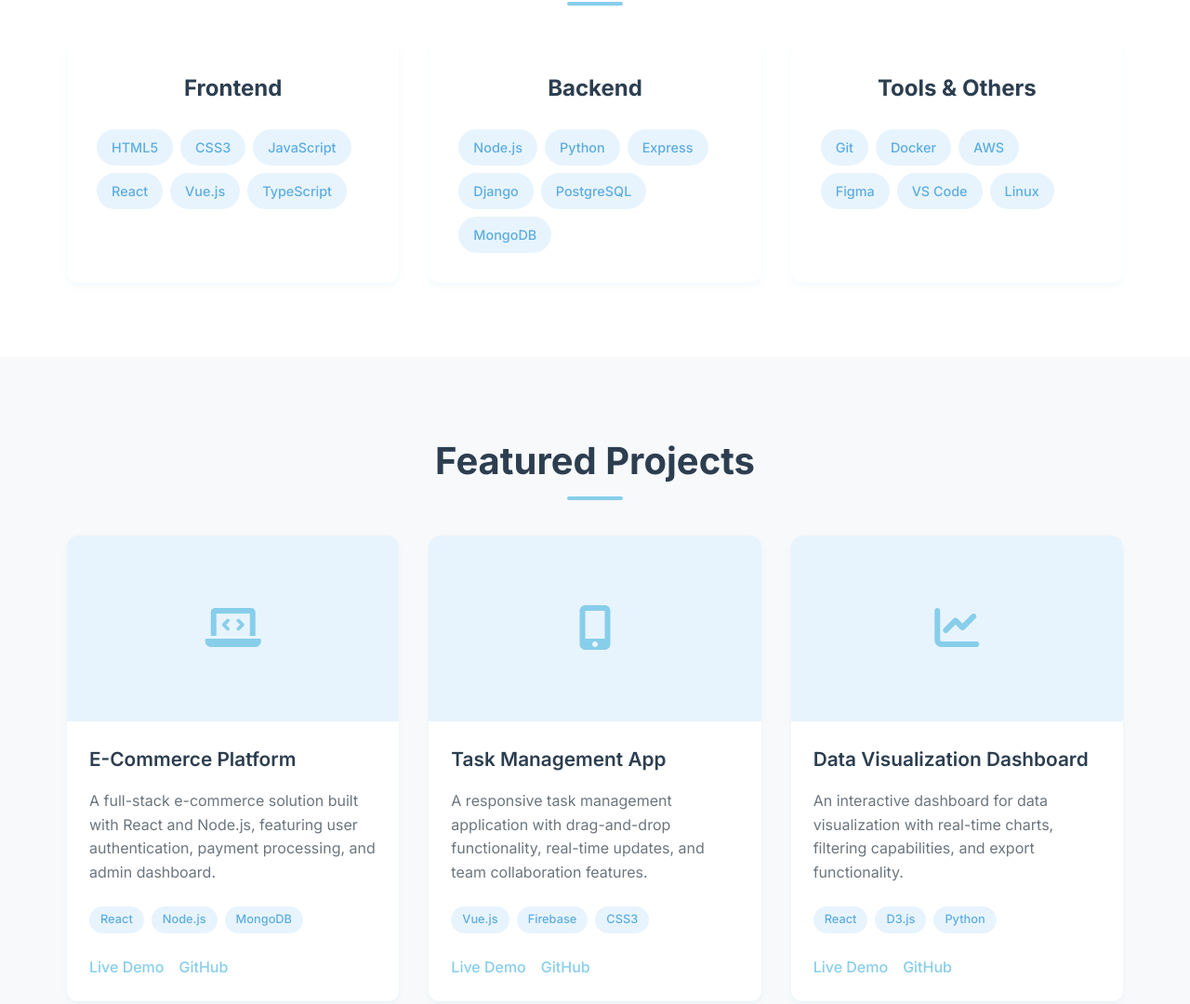
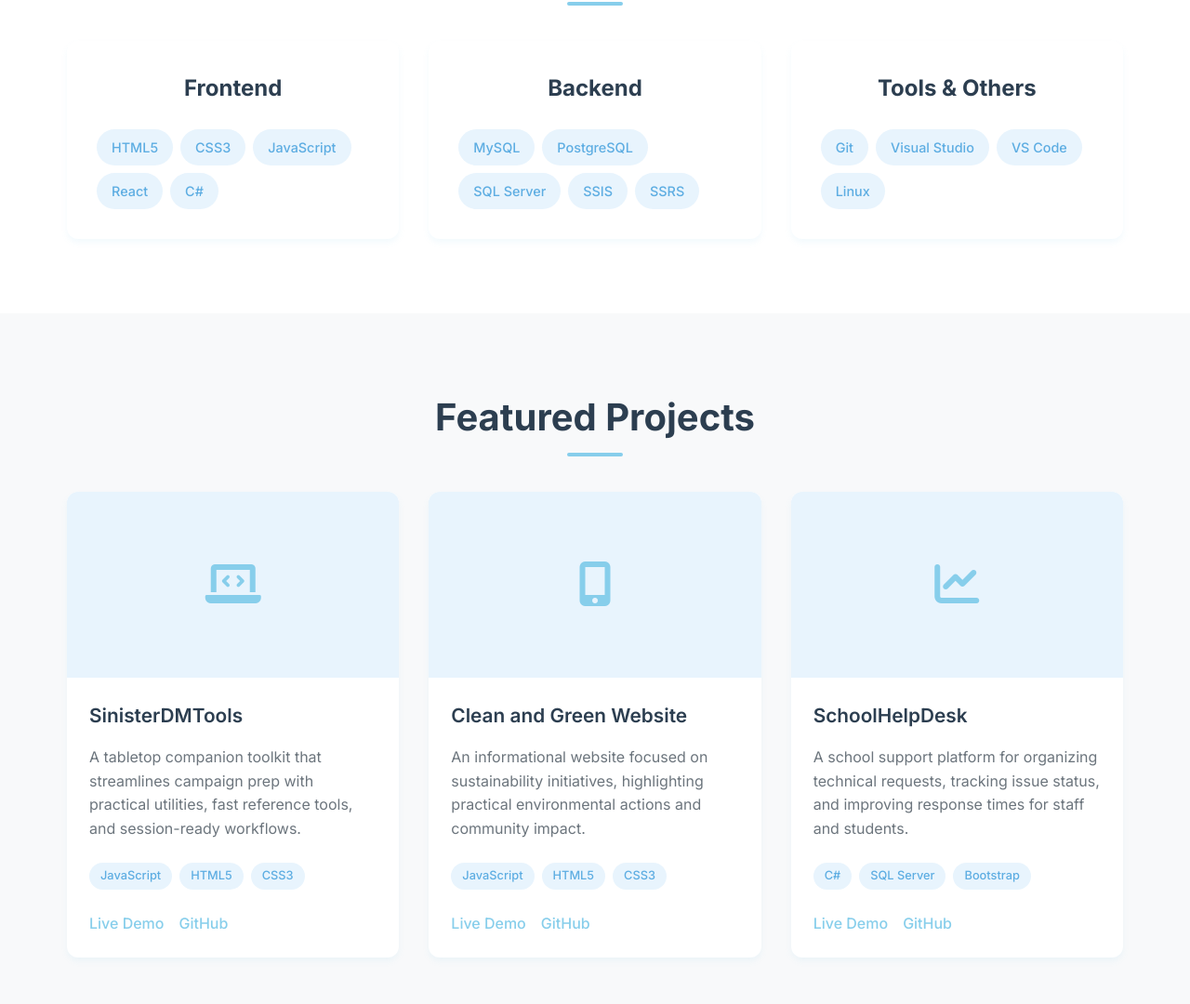
Before and after one commit to elliotdavidson/elliotdavidsondotcom, a plain HTML site: page index.html in a window 1280 px wide. Shown: the part 1256-2336 px from the top of the page at 93% size. Drawn offline with Linux system fonts and the light colour scheme.

Commit message:
Update featured projects and skills

```diff
--- a/index.html
+++ b/index.html
@@ -78,8 +78,7 @@
                     </p>
                     <p>
                         I believe in continuous learning and staying up-to-date with the latest industry
-                        trends. When I'm not coding, you can find me exploring new technologies,
-                        contributing to open-source projects, or sharing knowledge with the developer community.
+                        trends. When I'm not coding, you can find me exploring new technologies or sharing knowledge with the developer community.
                     </p>
                     <div class="about-stats">
                         <div class="stat">
@@ -87,7 +86,7 @@
                             <span class="stat-label">Projects Completed</span>
                         </div>
                         <div class="stat">
-                            <span class="stat-number">3+</span>
+                            <span class="stat-number">10+</span>
                             <span class="stat-label">Years Experience</span>
                         </div>
                         <div class="stat">
@@ -112,28 +111,24 @@
                         <span class="skill-item">CSS3</span>
                         <span class="skill-item">JavaScript</span>
                         <span class="skill-item">React</span>
-                        <span class="skill-item">Vue.js</span>
-                        <span class="skill-item">TypeScript</span>
+                        <span class="skill-item">C#</span>
                     </div>
                 </div>
                 <div class="skill-category">
                     <h3>Backend</h3>
                     <div class="skill-items">
-                        <span class="skill-item">Node.js</span>
-                        <span class="skill-item">Python</span>
-                        <span class="skill-item">Express</span>
-                        <span class="skill-item">Django</span>
+                        <span class="skill-item">MySQL</span>
                         <span class="skill-item">PostgreSQL</span>
-                        <span class="skill-item">MongoDB</span>
+                        <span class="skill-item">SQL Server</span>
+                        <span class="skill-item">SSIS</span>
+                        <span class="skill-item">SSRS</span>
                     </div>
                 </div>
                 <div class="skill-category">
                     <h3>Tools & Others</h3>
                     <div class="skill-items">
                         <span class="skill-item">Git</span>
-                        <span class="skill-item">Docker</span>
-                        <span class="skill-item">AWS</span>
-                        <span class="skill-item">Figma</span>
+                        <span class="skill-item">Visual Studio</span>
                         <span class="skill-item">VS Code</span>
                         <span class="skill-item">Linux</span>
                     </div>
@@ -154,12 +149,12 @@
                         </div>
                     </div>
                     <div class="project-content">
-                        <h3>E-Commerce Platform</h3>
-                        <p>A full-stack e-commerce solution built with React and Node.js, featuring user authentication, payment processing, and admin dashboard.</p>
+                        <h3>SinisterDMTools</h3>
+                        <p>A tabletop companion toolkit that streamlines campaign prep with practical utilities, fast reference tools, and session-ready workflows.</p>
                         <div class="project-tech">
-                            <span>React</span>
-                            <span>Node.js</span>
-                            <span>MongoDB</span>
+                            <span>JavaScript</span>
+                            <span>HTML5</span>
+                            <span>CSS3</span>
                         </div>
                         <div class="project-links">
                             <a href="#" class="project-link">Live Demo</a>
@@ -175,11 +170,11 @@
                         </div>
                     </div>
                     <div class="project-content">
-                        <h3>Task Management App</h3>
-                        <p>A responsive task management application with drag-and-drop functionality, real-time updates, and team collaboration features.</p>
+                        <h3>Clean and Green Website</h3>
+                        <p>An informational website focused on sustainability initiatives, highlighting practical environmental actions and community impact.</p>
                         <div class="project-tech">
-                            <span>Vue.js</span>
-                            <span>Firebase</span>
+                            <span>JavaScript</span>
+                            <span>HTML5</span>
                             <span>CSS3</span>
                         </div>
                         <div class="project-links">
@@ -196,12 +191,12 @@
                         </div>
                     </div>
                     <div class="project-content">
-                        <h3>Data Visualization Dashboard</h3>
-                        <p>An interactive dashboard for data visualization with real-time charts, filtering capabilities, and export functionality.</p>
+                        <h3>SchoolHelpDesk</h3>
+                        <p>A school support platform for organizing technical requests, tracking issue status, and improving response times for staff and students.</p>
                         <div class="project-tech">
-                            <span>React</span>
-                            <span>D3.js</span>
-                            <span>Python</span>
+                            <span>C#</span>
+                            <span>SQL Server</span>
+                            <span>Bootstrap</span>
                         </div>
                         <div class="project-links">
                             <a href="#" class="project-link">Live Demo</a>
@@ -227,18 +222,18 @@
                     <div class="contact-details">
                         <div class="contact-item">
                             <i class="fas fa-envelope"></i>
-                            <span>hello@elliotdavidson.com</span>
+                            <span>elliotd@sinisterdmtools.com</span>
                         </div>
-                        <div class="contact-item">
+                        <!--<div class="contact-item">
                             <i class="fas fa-phone"></i>
                             <span>+1 (555) 123-4567</span>
-                        </div>
+                        </div>-->
                         <div class="contact-item">
                             <i class="fas fa-map-marker-alt"></i>
-                            <span>Your City, Your Country</span>
+                            <span>Rockport, Texas</span>
                         </div>
                     </div>
-                    <div class="social-links">
+                    <!--<div class="social-links">
                         <a href="#" class="social-link">
                             <i class="fab fa-linkedin"></i>
                         </a>
@@ -248,7 +243,7 @@
                         <a href="#" class="social-link">
                             <i class="fab fa-twitter"></i>
                         </a>
-                    </div>
+                    </div>-->
                 </div>
                 <form class="contact-form">
                     <div class="form-group">
```
